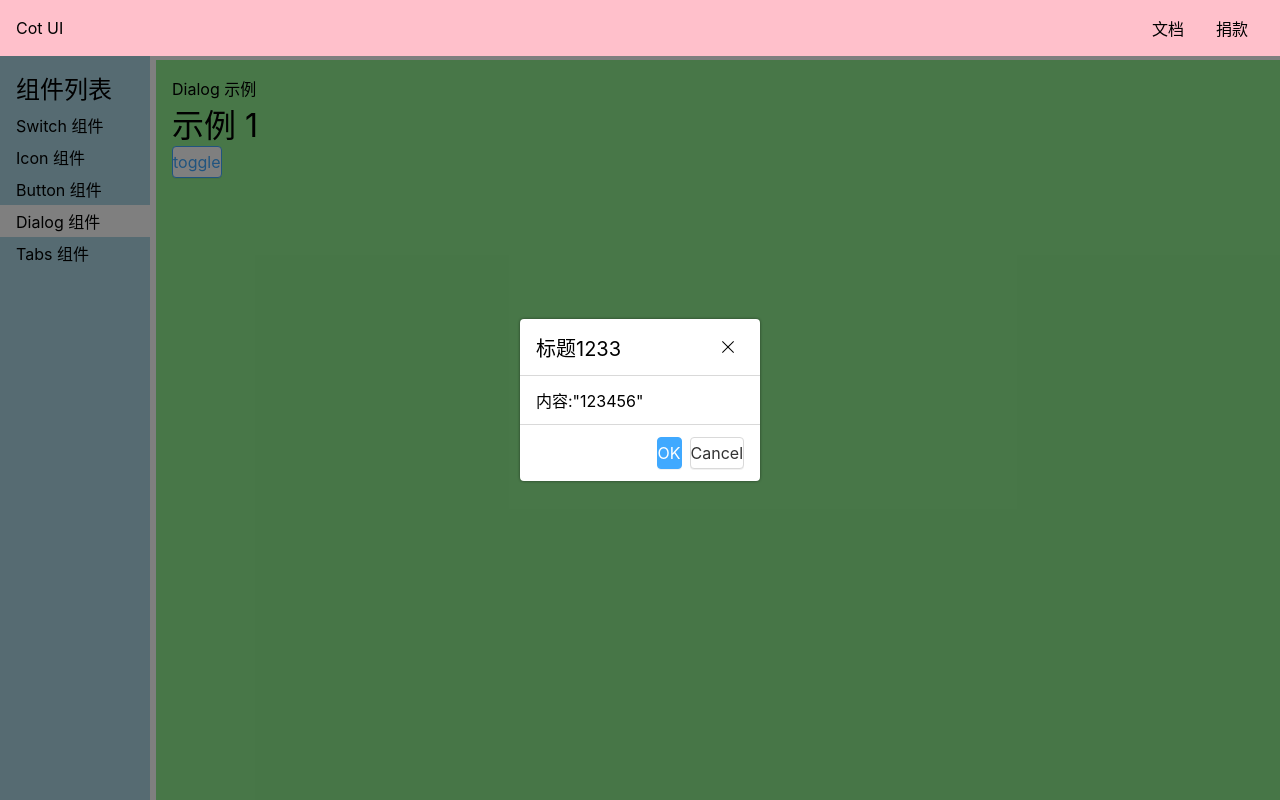
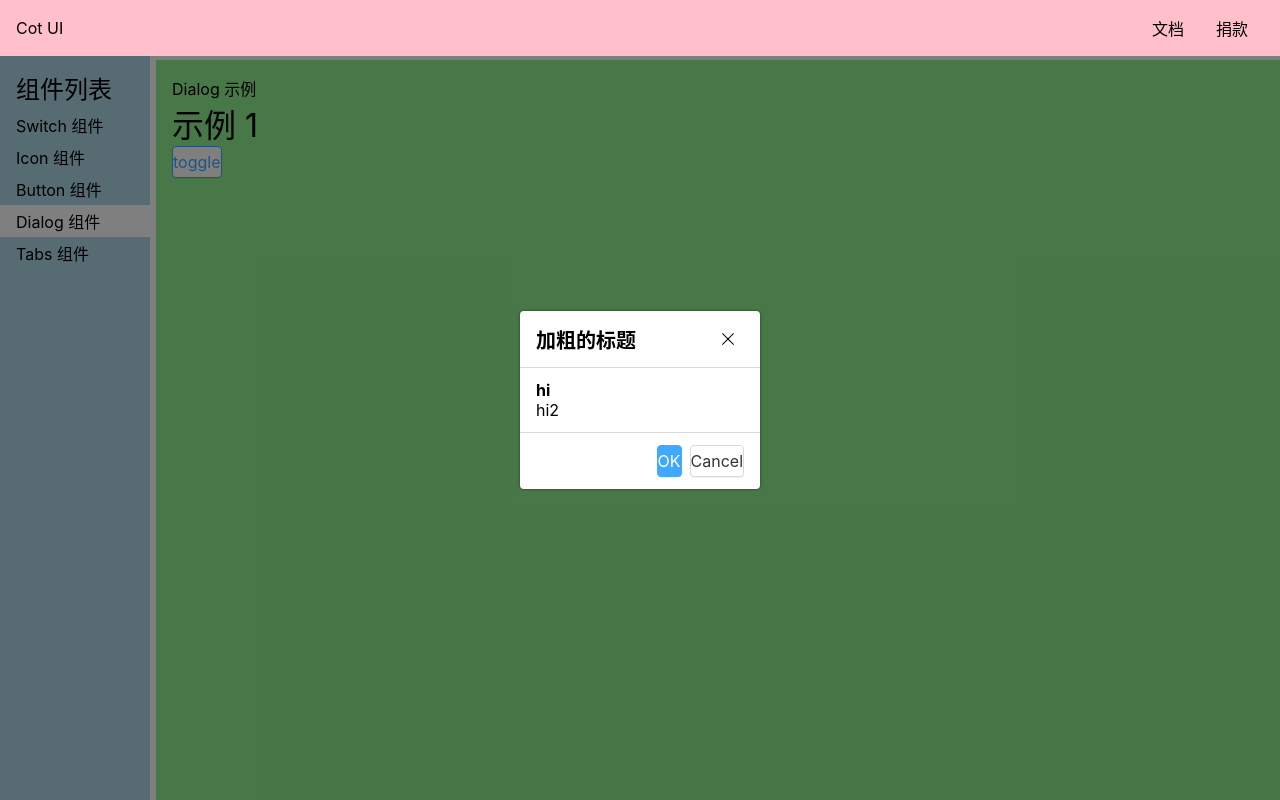
Before and after one commit to Johnsean/lunzi-vue3, a Vue app: page /doc/dialog in a window 1280 px wide. Both pictures are taken after a click on the button "toggle". Built offline with nearby package versions, Linux system fonts and the light colour scheme.

Commit message:
具名插槽 title和content

```diff
--- a/src/components/DialogDemo.vue
+++ b/src/components/DialogDemo.vue
@@ -7,8 +7,10 @@
     :closeOnClickOverlay="closeOnClickOverlay"
     :ok="fn1"
     :cancel="fn2"
-    title="标题1233"
-    >内容:"123456"</Dialog>
+    >
+    <template #header><strong>加粗的标题</strong></template>
+    <template #content> <strong>hi</strong><div>hi2</div></template>
+    </Dialog>
 </template>
 <script lang="ts">
 import Dialog from "../lib/Dialog.vue"
--- a/src/lib/Dialog.vue
+++ b/src/lib/Dialog.vue
@@ -3,9 +3,12 @@
     <div class="cot-dialog-overlay" @click="onClickOverlay"></div>
     <div class="cot-dialog-wrapper">
       <div class="cot-dialog">
-        <header>{{title}}<span class="cot-dialog-close" @click="close"></span></header>
+        <header>
+          <slot name="header">11111</slot>
+          <span class="cot-dialog-close" @click="close"></span>
+        </header>
         <main>
-          <slot>
+          <slot name="content">
             <p>1</p>
             <p>2</p>
           </slot>
```
